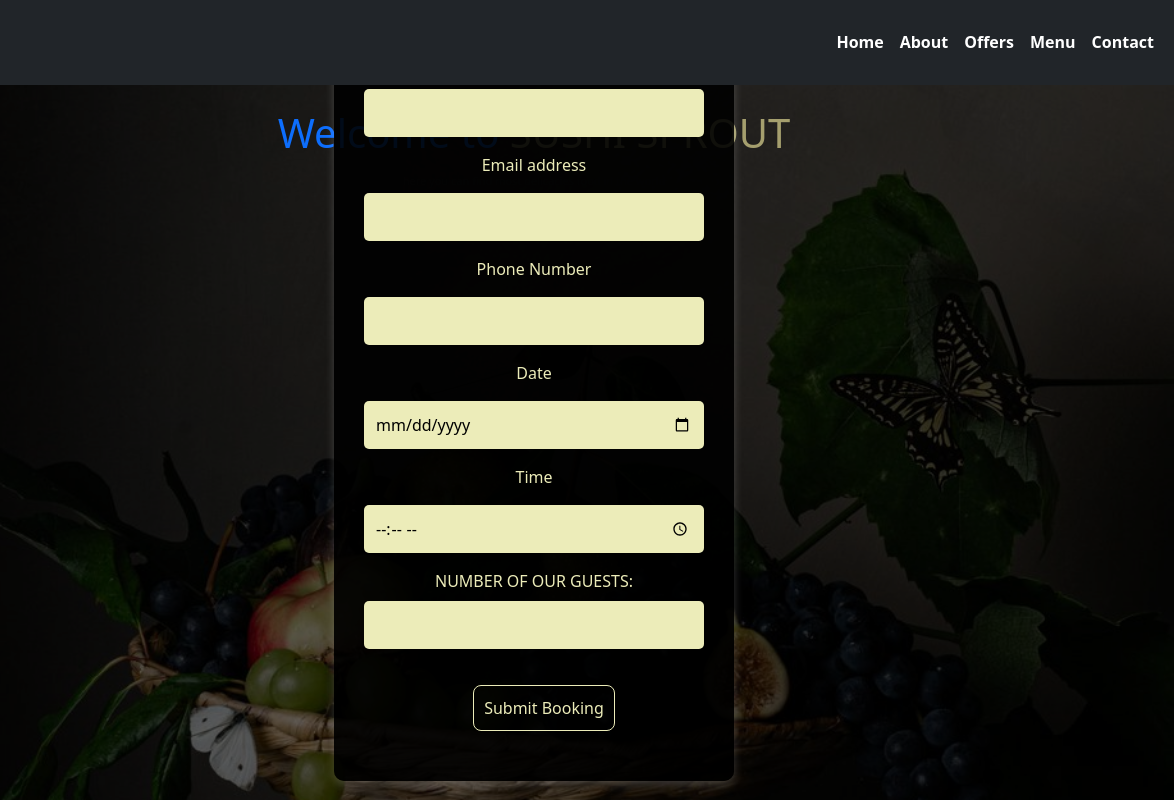
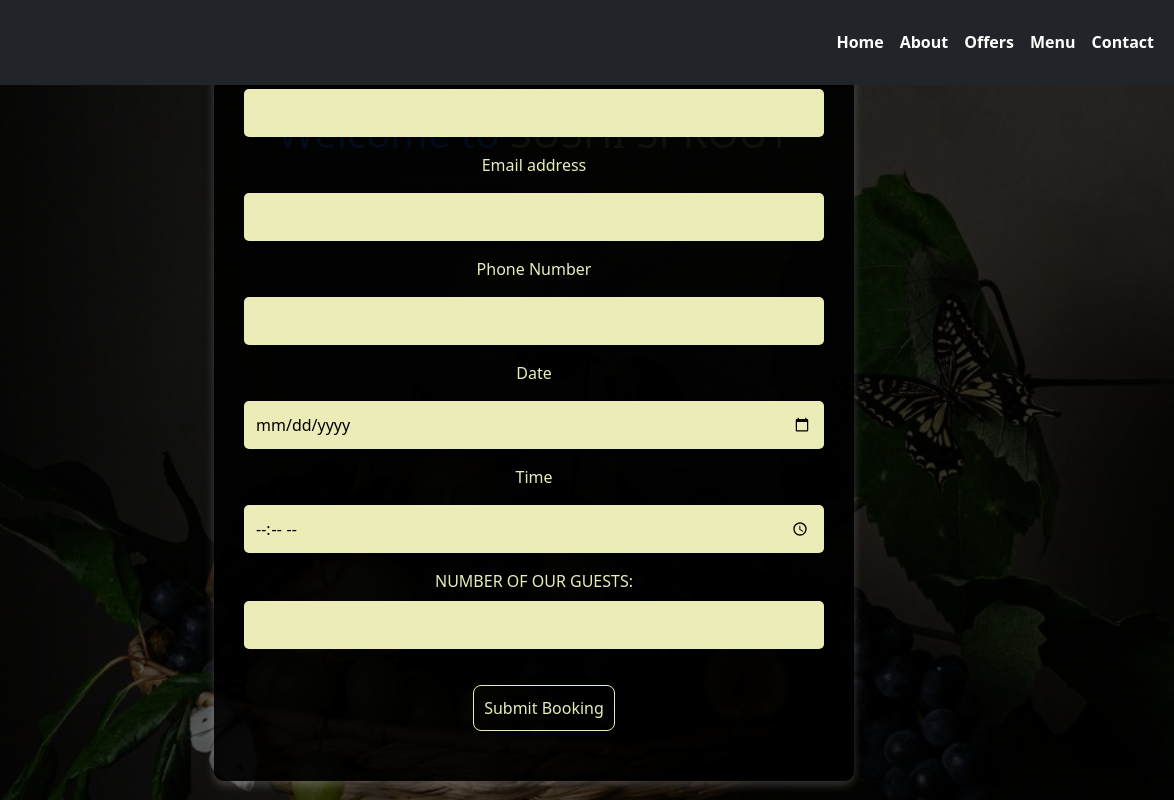
Before and after one commit to ghinazaraket5/Sushi_Sprout, a plain HTML site: page index.html in a window 1280 px wide. Both pictures are taken after a click on the button "Book a Table". Shown: the top 800 px of the page, 106-1280 px from the left. Drawn offline with nearby package versions, Linux system fonts and the light colour scheme; a web font is replaced by a local one.

Commit message:
Update style.css

```diff
--- a/css/style.css
+++ b/css/style.css
@@ -121,7 +121,7 @@ span{
     color: rgb(236, 236, 185);
     border-radius: 10px;
     width: 50%;
-    max-width: 400px;
+    max-width: 700px;
     position: fixed;
     top: 50%;
     left: 50%;
@@ -462,7 +462,7 @@ span{
 }
 
 /*responnsivety*/
-@media (max-width: 580px) {
+@media (max-width: 480px) {
     body {
       font-size: 14px;
     }
```
